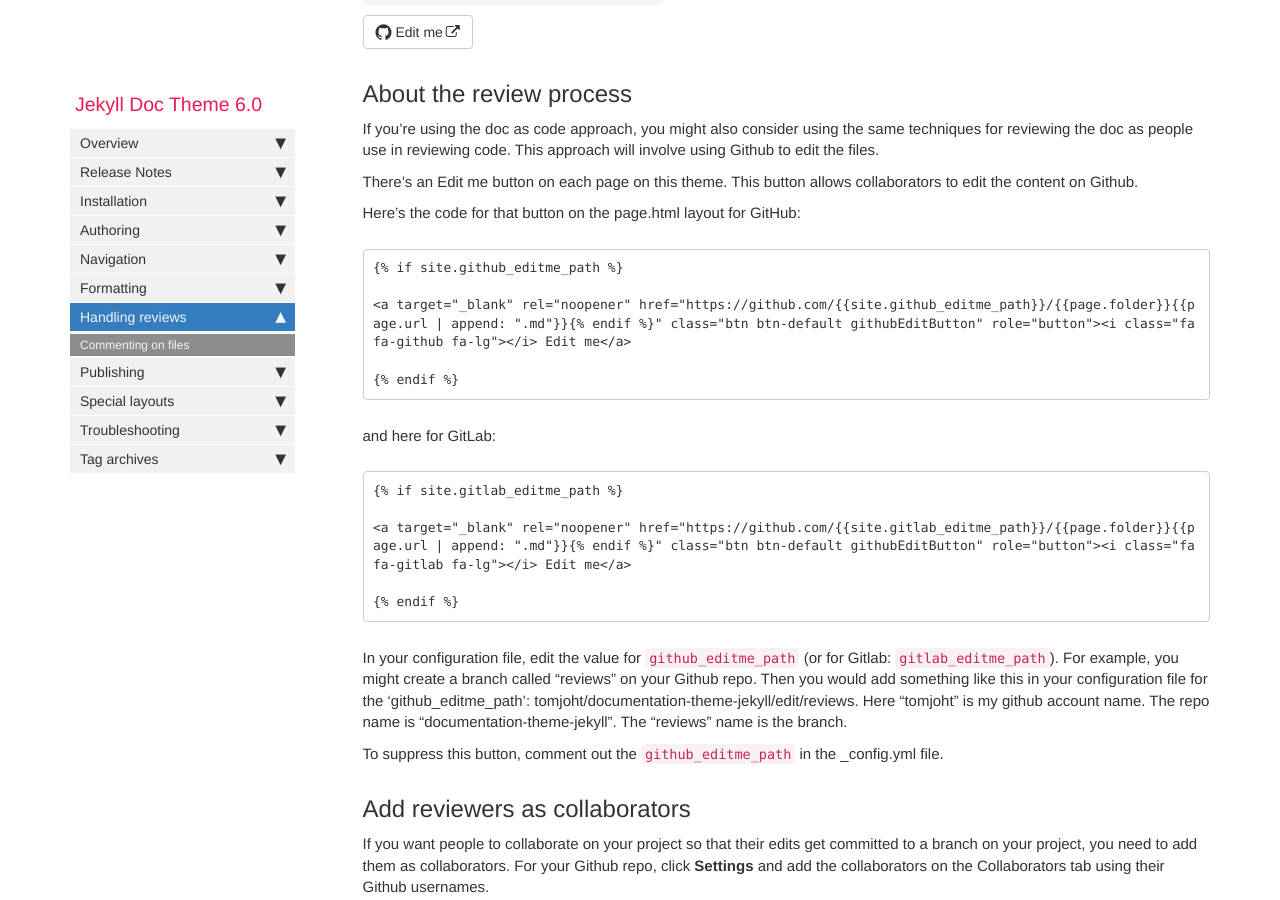
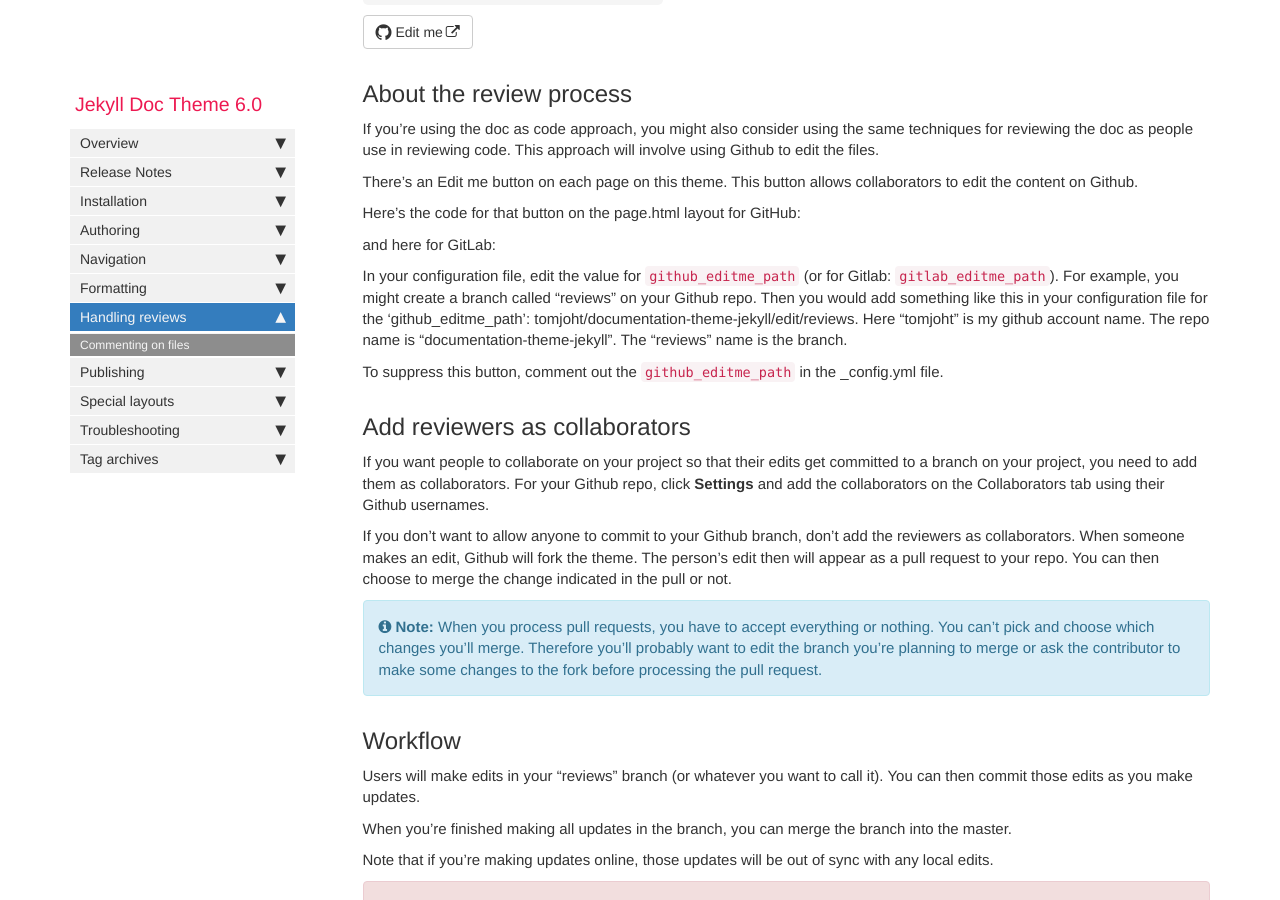
Before and after one commit to lzch/Inspiration.blog.com, a Jekyll site: the page built from pages/mydoc/mydoc_commenting_on_files.md, in a window 1280 px wide and 900 px high, scrolled down 337 px. Built offline with Jekyll 4.4.1, drawn with Linux system fonts in a browser that asks for light colours; comment, search, counter and statistics services are not loaded.

Commit message:
Update mydoc_commenting_on_files.md

````diff
--- a/pages/mydoc/mydoc_commenting_on_files.md
+++ b/pages/mydoc/mydoc_commenting_on_files.md
@@ -19,24 +19,7 @@ There's an Edit me button on each page on this theme. This button allows collabo
 Here's the code for that button on the page.html layout for GitHub:
 
 
-```
-{% raw %}{% if site.github_editme_path %}
-
-<a target="_blank" rel="noopener" href="https://github.com/{{site.github_editme_path}}/{{page.folder}}{{page.url | append: ".md"}}{% endif %}" class="btn btn-default githubEditButton" role="button"><i class="fa fa-github fa-lg"></i> Edit me</a>
-
-{% endif %}{% endraw %}
-```
-
 and here for GitLab:
-
-
-```
-{% raw %}{% if site.gitlab_editme_path %}
-
-<a target="_blank" rel="noopener" href="https://github.com/{{site.gitlab_editme_path}}/{{page.folder}}{{page.url | append: ".md"}}{% endif %}" class="btn btn-default githubEditButton" role="button"><i class="fa fa-gitlab fa-lg"></i> Edit me</a>
-
-{% endif %}{% endraw %}
-```
 
 In your configuration file, edit the value for `github_editme_path` (or for Gitlab: `gitlab_editme_path`). For example, you might create a branch called "reviews" on your Github repo. Then you would add something like this in your configuration file for the 'github_editme_path': tomjoht/documentation-theme-jekyll/edit/reviews. Here "tomjoht" is my github account name. The repo name is "documentation-theme-jekyll". The "reviews" name is the branch.
 
````
